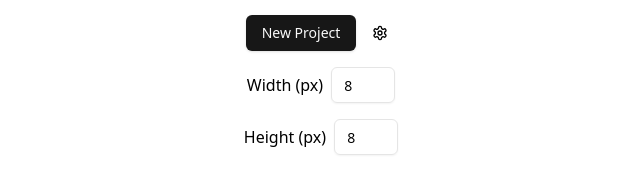
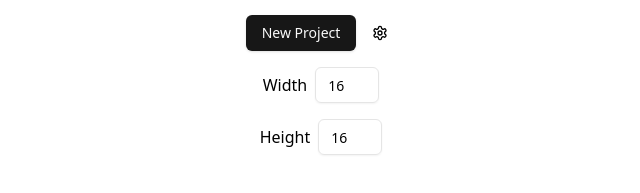
Before and after one commit to mpiannucci/pixel-chunk, a React (Vite) app in the folder frontend/: page / in a window 1280 px wide. Both pictures are taken after a click on the button 699 px from the left and 372 px from the top of the page. Shown: the part 339-532 px from the top of the page, without its empty margins (319-959 px from the left). Built offline with nearby package versions, Linux system fonts and the light colour scheme.

Commit message:
working on fly

```diff
--- a/frontend/src/pages/home.tsx
+++ b/frontend/src/pages/home.tsx
@@ -10,8 +10,8 @@ export default function Home() {
     const navigate = useNavigate();
     const [isCreating, setIsCreating] = useState(false);
     const [showOptions, setShowOptions] = useState(false);
-    const [projectWidth, setProjectWidth] = useState(8);
-    const [projectHeight, setProjectHeight] = useState(8);
+    const [projectWidth, setProjectWidth] = useState(16);
+    const [projectHeight, setProjectHeight] = useState(16);
 
     return (
         <div className="flex flex-col items-center justify-center h-screen">
@@ -65,7 +65,7 @@ export default function Home() {
                 style={{ visibility: showOptions ? 'visible' : 'hidden' }}
             >
                 <div className="flex flex-row justify-between items-center space-x-2 w-42">
-                    <label htmlFor="width">Width (px)</label>
+                    <label htmlFor="width">Width</label>
                     <Input
                         id="width"
                         type="number"
@@ -79,7 +79,7 @@ export default function Home() {
                     />
                 </div>
                 <div className="flex flex-row justify-between items-center space-x-2 w-42">
-                    <label htmlFor="height">Height (px)</label>
+                    <label htmlFor="height">Height</label>
                     <Input
                         id="height"
                         type="number"
--- a/frontend/src/state.tsx
+++ b/frontend/src/state.tsx
@@ -98,7 +98,8 @@ export function applyChanges(
 }
 
 export function createEditConnectionUrl(projectId: string): string {
-    return `ws://localhost:8000/projects/${projectId}/edit`;
+    console.log(window.location.host);
+    return `wss://${window.location.host}/projects/${projectId}/edit`;
 }
 
 export const DEFAULT_COLOR = '#ffffffff';
```
